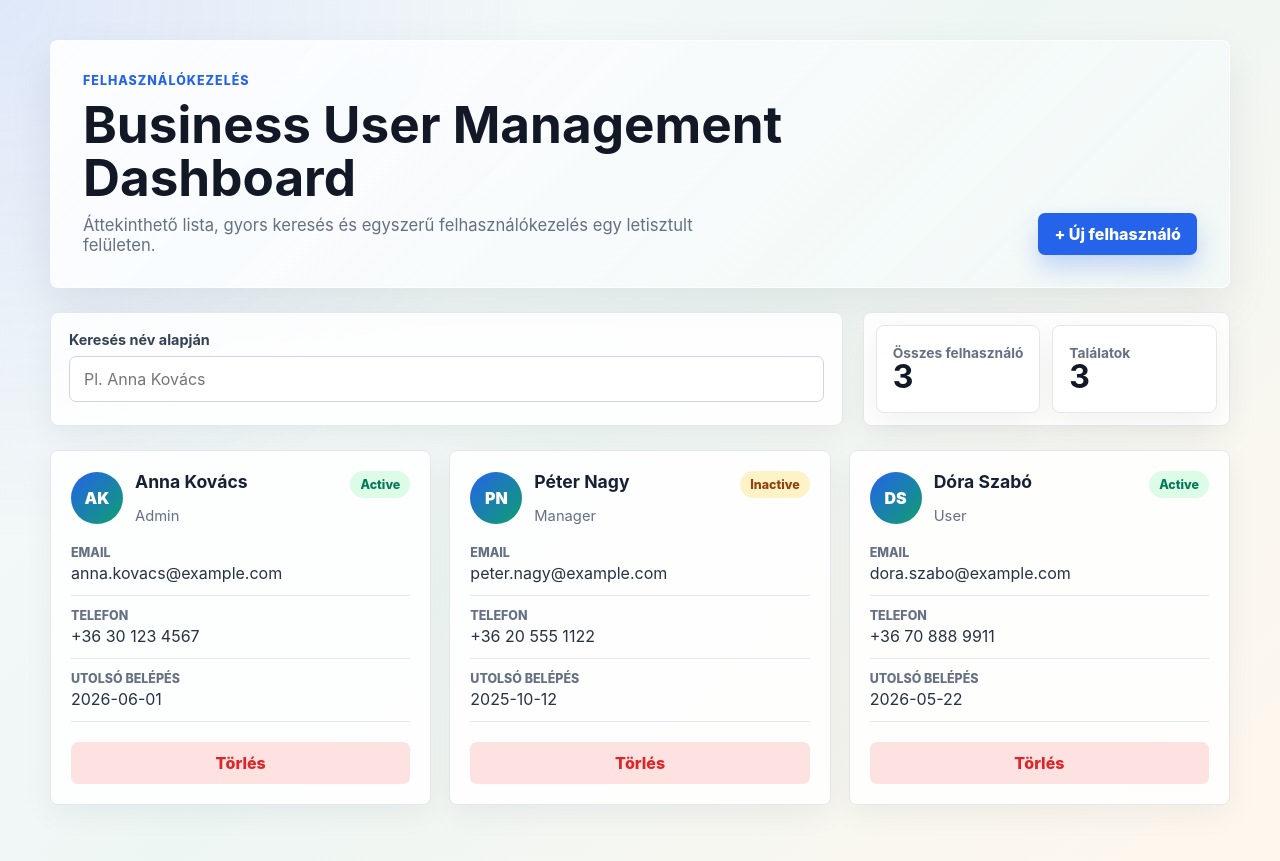
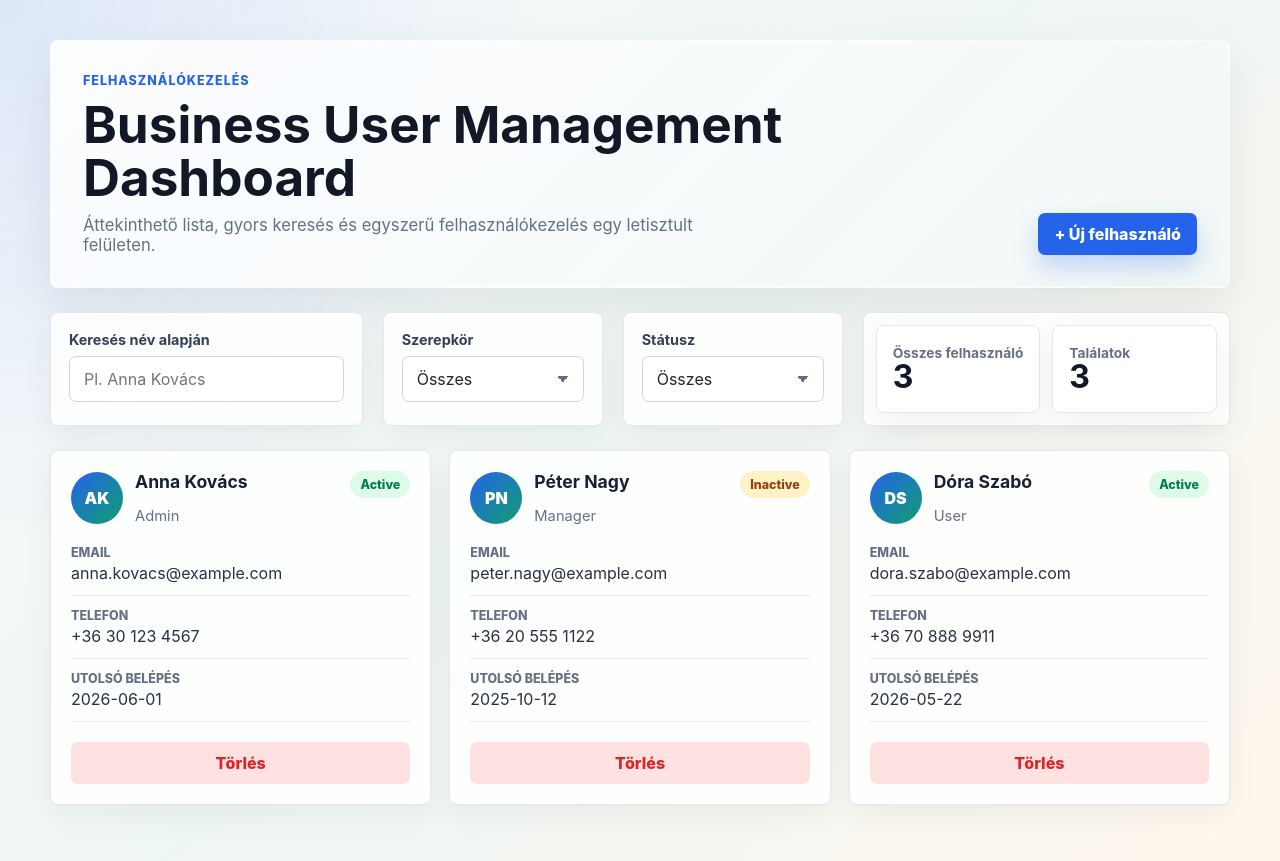
Before and after one commit to edinatoth/business-user-dashboard, a React (Vite) app: page / in a window 1280 px wide. Built offline with nearby package versions, Linux system fonts and the light colour scheme.

Commit message:
feat: implement advanced user filterin

```diff
--- a/src/features/users/pages/UsersPage.tsx
+++ b/src/features/users/pages/UsersPage.tsx
@@ -6,11 +6,13 @@ import {
   useDeleteUserMutation,
   useGetUsersQuery,
 } from '../api/usersApi';
-import type { User } from '../types/User';
+import type { User, UserRole, UserStatus } from '../types/User';
 import { useDebounce } from '../../../shared/hooks/useDebounce';
 
 export function UsersPage() {
   const [search, setSearch] = useState('');
+  const [selectedRole, setSelectedRole] = useState<UserRole | 'All'>('All');
+  const [selectedStatus, setSelectedStatus] = useState<UserStatus | 'All'>('All');
   const [isAddUserModalOpen, setAddUserModalOpen] = useState(false);
 
   const debouncedSearch = useDebounce(search, 500);
@@ -20,11 +22,21 @@ export function UsersPage() {
   const [deleteUser] = useDeleteUserMutation();
   const hasError = Boolean(error);
 
-  const filteredUsers = useMemo(() => {
-    return users.filter((user) =>
-      user.name.toLowerCase().includes(debouncedSearch.toLowerCase())
-    );
-  }, [users, debouncedSearch]);
+ const filteredUsers = useMemo(() => {
+  return users.filter((user) => {
+    const matchesSearch = user.name
+      .toLowerCase()
+      .includes(debouncedSearch.toLowerCase());
+
+    const matchesRole =
+      selectedRole === 'All' || user.role === selectedRole;
+
+    const matchesStatus =
+      selectedStatus === 'All' || user.status === selectedStatus;
+
+    return matchesSearch && matchesRole && matchesStatus;
+  });
+}, [users, debouncedSearch, selectedRole, selectedStatus]);
 
   const handleAddUser = async (newUser: Omit<User, 'id'>) => {
     await addUser(newUser);
@@ -65,6 +77,37 @@ export function UsersPage() {
             onChange={(event) => setSearch(event.target.value)}
             placeholder="Pl. Anna Kovács"
           />
+        </div>
+
+        <div className="filter-field">
+          <label htmlFor="role-filter">Szerepkör</label>
+          <select
+            id="role-filter"
+            value={selectedRole}
+            onChange={(event) =>
+              setSelectedRole(event.target.value as UserRole | 'All')
+            }
+          >
+            <option value="All">Összes</option>
+            <option value="Admin">Admin</option>
+            <option value="Manager">Manager</option>
+            <option value="User">User</option>
+          </select>
+        </div>
+
+        <div className="filter-field">
+          <label htmlFor="status-filter">Státusz</label>
+          <select
+            id="status-filter"
+            value={selectedStatus}
+            onChange={(event) =>
+              setSelectedStatus(event.target.value as UserStatus | 'All')
+            }
+          >
+            <option value="All">Összes</option>
+            <option value="Active">Active</option>
+            <option value="Inactive">Inactive</option>
+          </select>
         </div>
 
         <div className="stats">
--- a/src/features/users/types/User.ts
+++ b/src/features/users/types/User.ts
@@ -7,3 +7,7 @@ export type User = {
   status: string;
   lastLogin: string;
 };
+
+export type UserRole = 'Admin' | 'Manager' | 'User';
+
+export type UserStatus = 'Admin' | 'Manager' | 'User';
--- a/src/index.css
+++ b/src/index.css
@@ -39,7 +39,8 @@ body {
 }
 
 button,
-input {
+input,
+select {
   font: inherit;
 }
 
@@ -115,13 +116,14 @@ h2 {
 
 .toolbar {
   display: grid;
-  grid-template-columns: minmax(260px, 1fr) auto;
+  grid-template-columns: minmax(280px, 1fr) minmax(170px, 220px) minmax(170px, 220px) auto;
   gap: 20px;
   align-items: stretch;
   margin: 24px 0;
 }
 
 .search-field,
+.filter-field,
 .stats,
 .stat,
 .user-card,
@@ -139,13 +141,22 @@ h2 {
   padding: 18px;
 }
 
+.filter-field {
+  display: flex;
+  min-width: 0;
+  flex-direction: column;
+  gap: 8px;
+  padding: 18px;
+}
+
 label {
   color: #344054;
   font-size: 0.9rem;
   font-weight: 700;
 }
 
-input {
+input,
+select {
   width: 100%;
   min-height: 46px;
   padding: 10px 14px;
@@ -159,7 +170,23 @@ input {
     box-shadow 160ms ease;
 }
 
-input:focus {
+select {
+  appearance: none;
+  padding-right: 42px;
+  background-image:
+    linear-gradient(45deg, transparent 50%, #667085 50%),
+    linear-gradient(135deg, #667085 50%, transparent 50%);
+  background-position:
+    calc(100% - 20px) 50%,
+    calc(100% - 14px) 50%;
+  background-repeat: no-repeat;
+  background-size:
+    6px 6px,
+    6px 6px;
+}
+
+input:focus,
+select:focus {
   border-color: var(--primary);
   box-shadow: 0 0 0 4px rgba(37, 99, 235, 0.12);
 }
@@ -411,6 +438,16 @@ input:focus {
   margin-top: 4px;
 }
 
+@media (max-width: 1040px) {
+  .toolbar {
+    grid-template-columns: minmax(260px, 1fr) minmax(180px, 1fr);
+  }
+
+  .stats {
+    grid-column: 1 / -1;
+  }
+}
+
 @media (max-width: 760px) {
   .dashboard {
     width: min(100% - 20px, 1180px);
```
